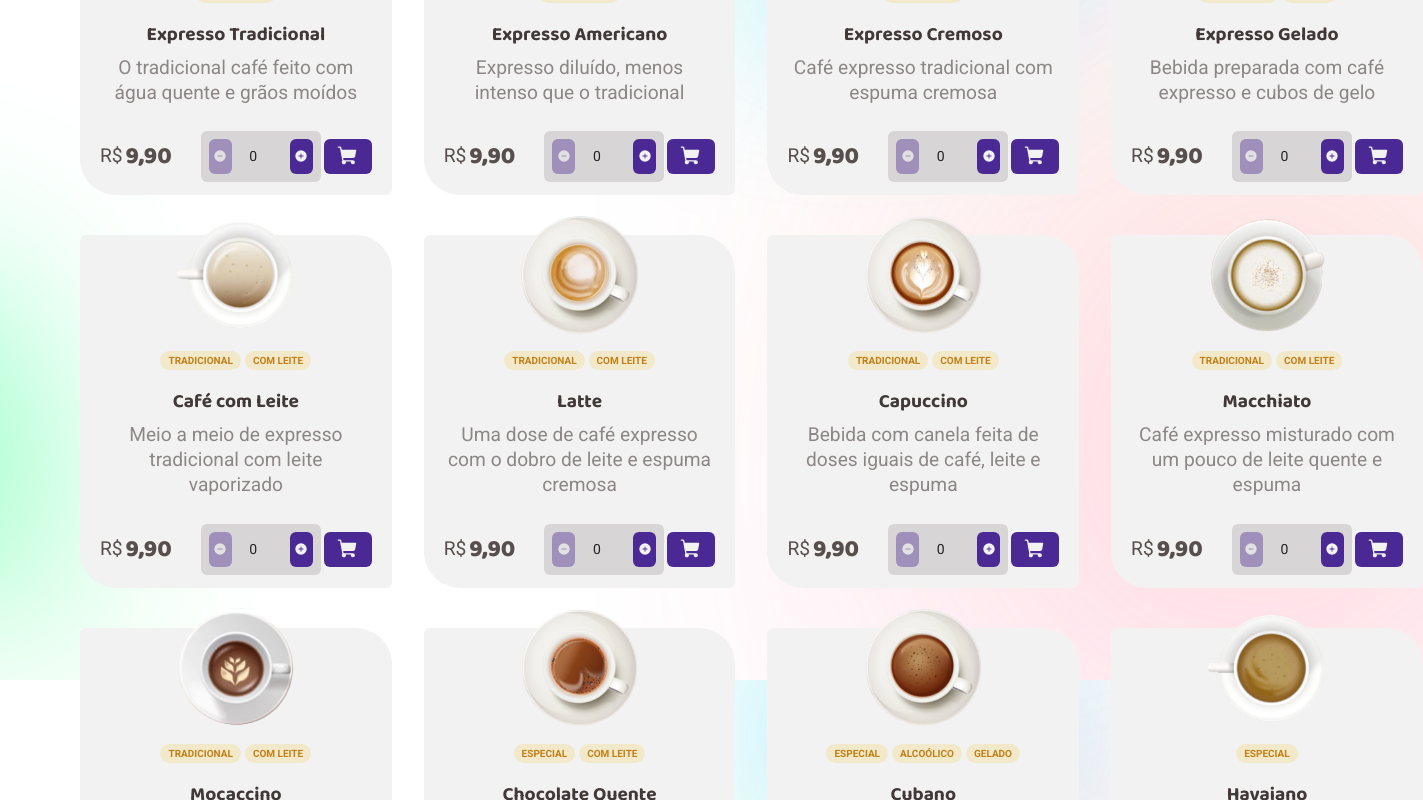
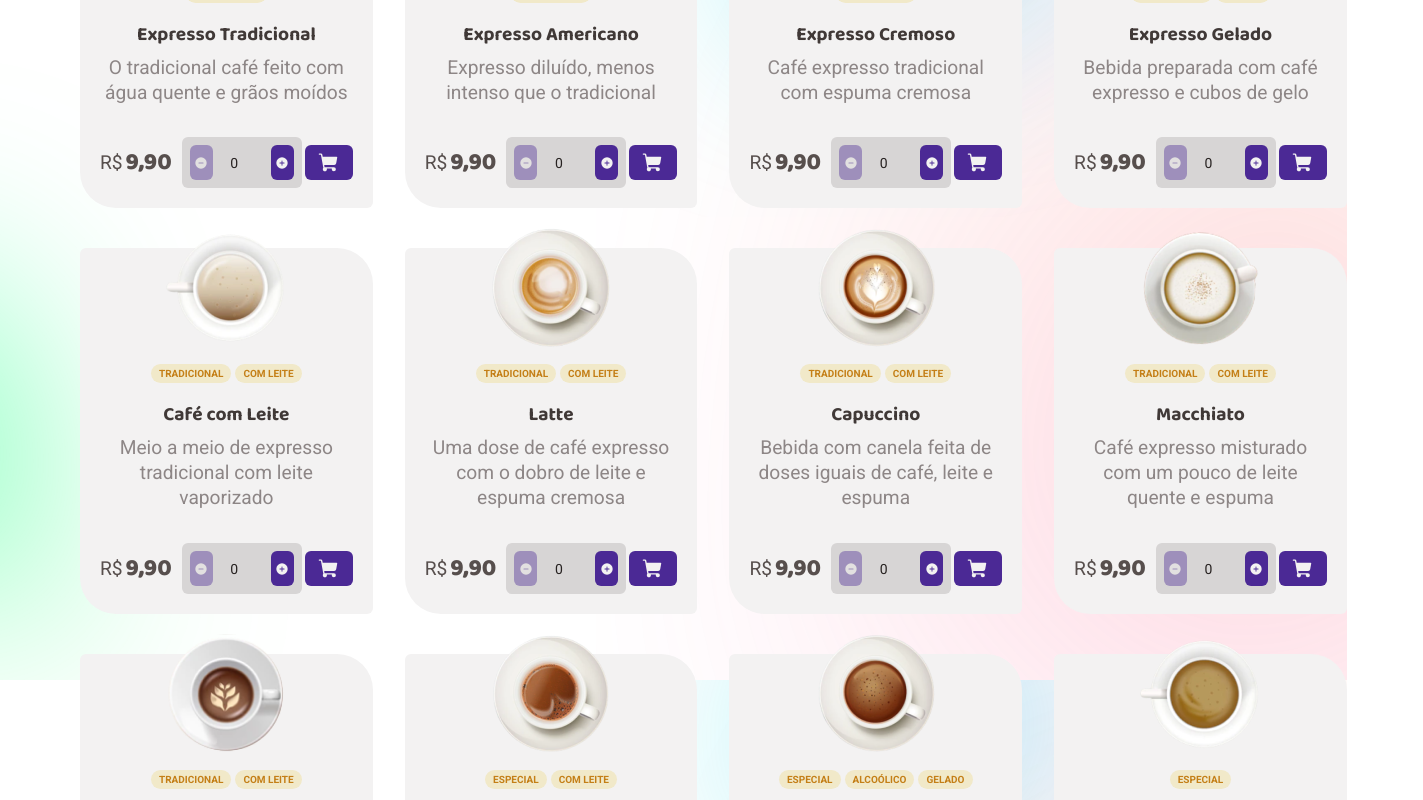
Before and after one commit to MarianaSales/delivery_Cafe, a React (Vite) app: page / in a window 1280 px wide. Shown: the part 920-1720 px from the top of the page, 1423 px wide, since content can reach past the window. Built offline with nearby package versions, Linux system fonts and the light colour scheme.

Commit message:
correção do css

```diff
--- a/src/pages/Home/components/CoffeeCards/index.tsx
+++ b/src/pages/Home/components/CoffeeCards/index.tsx
@@ -1,5 +1,5 @@
 import {
-    AddCoffeeCard,
+    AddCoffeeCardContainer,
     CoffeeCardsContainer,
     CoffeeCardsDescription,
     CoffeeCardsFooter,
@@ -60,7 +60,7 @@ export function CoffeeCards({ coffee }: CoffeeProps) {
                     </Title>
                 </div>
 
-                <AddCoffeeCard>
+                <AddCoffeeCardContainer>
                     <QuantityItems
                         size="medium"
                         onIncrease={handleIncrease}
@@ -70,7 +70,7 @@ export function CoffeeCards({ coffee }: CoffeeProps) {
                     <button onClick={handleAddToCart}>
                         <ShoppingCart size={22} weight="fill" />
                     </button>
-                </AddCoffeeCard>
+                </AddCoffeeCardContainer>
             </CoffeeCardsFooter>
         </CoffeeCardsContainer>
     );
--- a/src/pages/Home/components/CoffeeCards/styles.ts
+++ b/src/pages/Home/components/CoffeeCards/styles.ts
@@ -60,8 +60,8 @@ export const CoffeeCardsFooter = styled.div`
     flex-direction: row;
     justify-content: space-between;
     align-items: center;
-    padding: 0px;
-    gap: 29px;
+    /* padding: 0px; */
+    gap: 10px;
 
     > div {
         display: flex;
@@ -74,18 +74,18 @@ export const CoffeeCardsFooter = styled.div`
     }
 `;
 
-export const AddCoffeeCard = styled.div`
-    width: 100%;
+export const AddCoffeeCardContainer = styled.div`
+    /* width: 100%;
+    display: flex;
+    justify-content: space-between;
+    align-items: center;
+    height: 38px; */
+
     display: flex;
     flex-direction: row;
     justify-content: space-between;
     align-items: center;
-    gap: 9px;
-
-    height: 38px;
-    left: 24px;
-    right: 24px;
-    bottom: 20px;
+    /* padding: 0px; */
 
     button {
         width: 3rem;
@@ -97,7 +97,7 @@ export const AddCoffeeCard = styled.div`
         justify-content: center;
         background: ${({ theme }) => theme['purple_700']};
         color: ${({ theme }) => theme['grey_200']};
-        gap: 18px;
+        gap: 5px;
         border-radius: 6px;
         transition: 0.4s;
 
@@ -106,5 +106,9 @@ export const AddCoffeeCard = styled.div`
         &:hover {
             background: ${({ theme }) => theme['purple_500']};
         }
+        /* > svg {
+            height: 25px;
+            justify-content: space-between;
+        } */
     }
 `;
```
